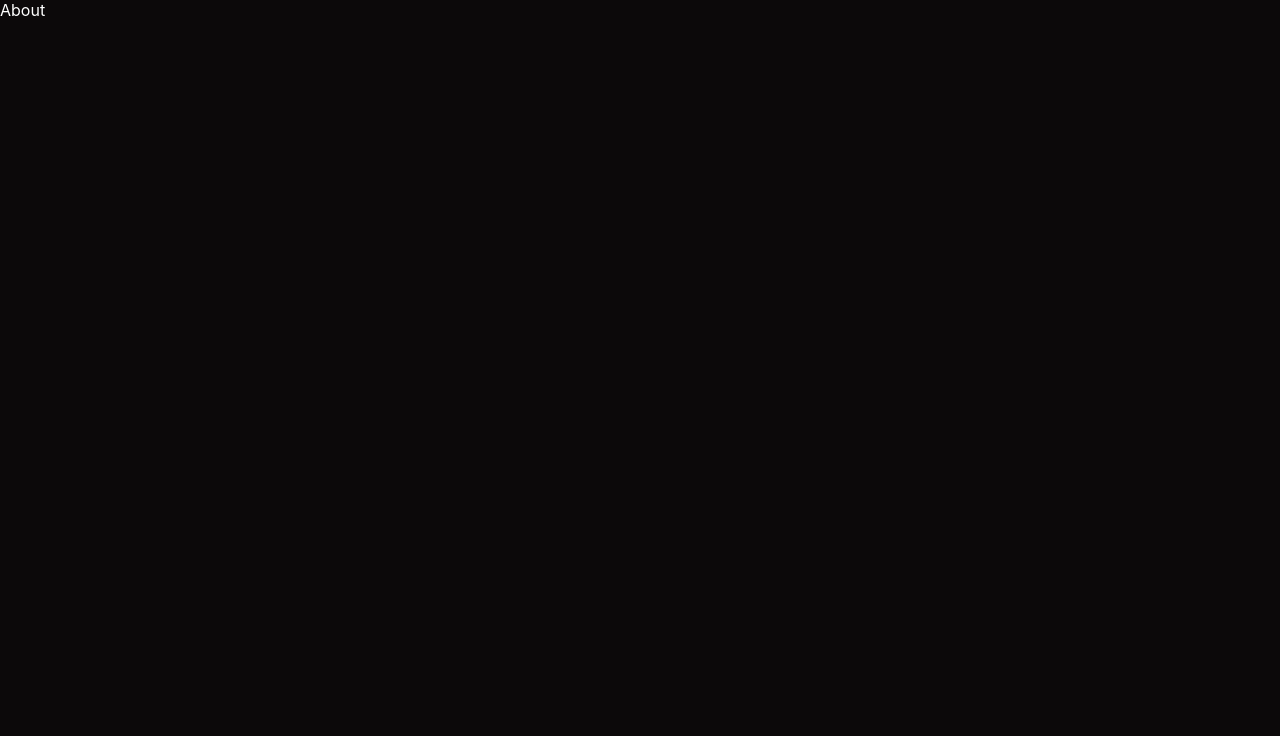
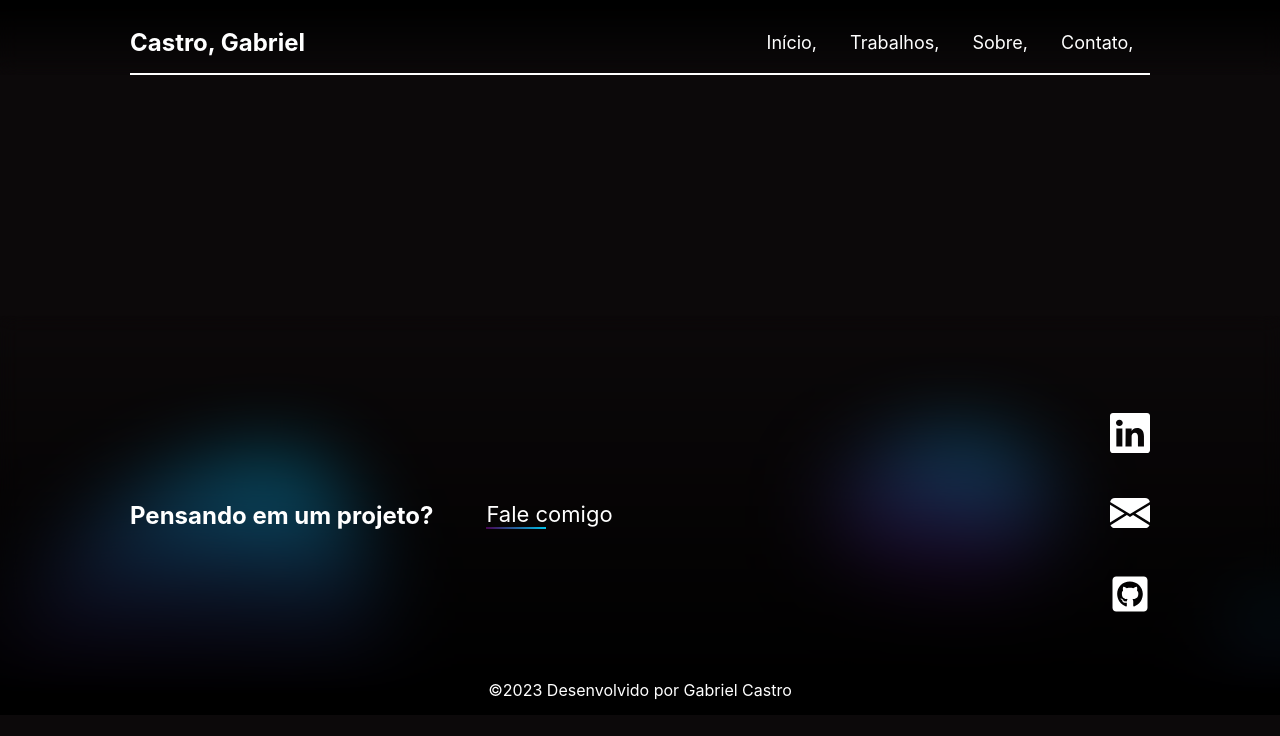
Before and after one commit to GabrielCastro-dev/my-portifolio, a React (Create React App) app: page /about in a window 1280 px wide. Shown: the top 736 px of the page. Built offline with nearby package versions, Linux system fonts and the light colour scheme.

Commit message:
layout on about page

```diff
--- a/src/pages/About/About.jsx
+++ b/src/pages/About/About.jsx
@@ -1,9 +1,12 @@
 import React from 'react';
+import DefaultPage from '../../layout/DefaultPage/DefaultPage';
 import './About.scss';
 
 function About() {
   return (
-    <div>About</div>
+    <DefaultPage>
+
+    </DefaultPage>
   )
 }
 
```
